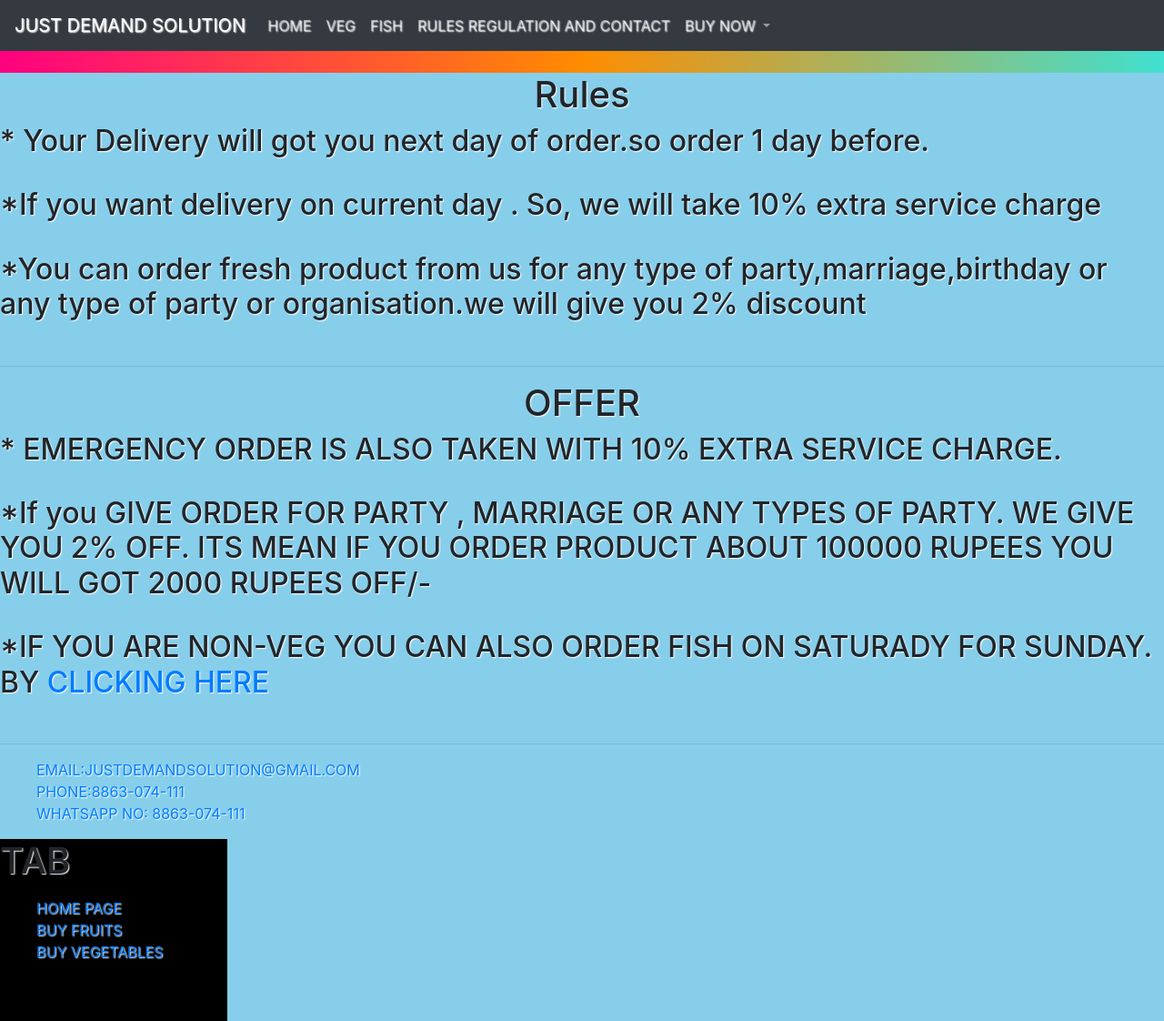
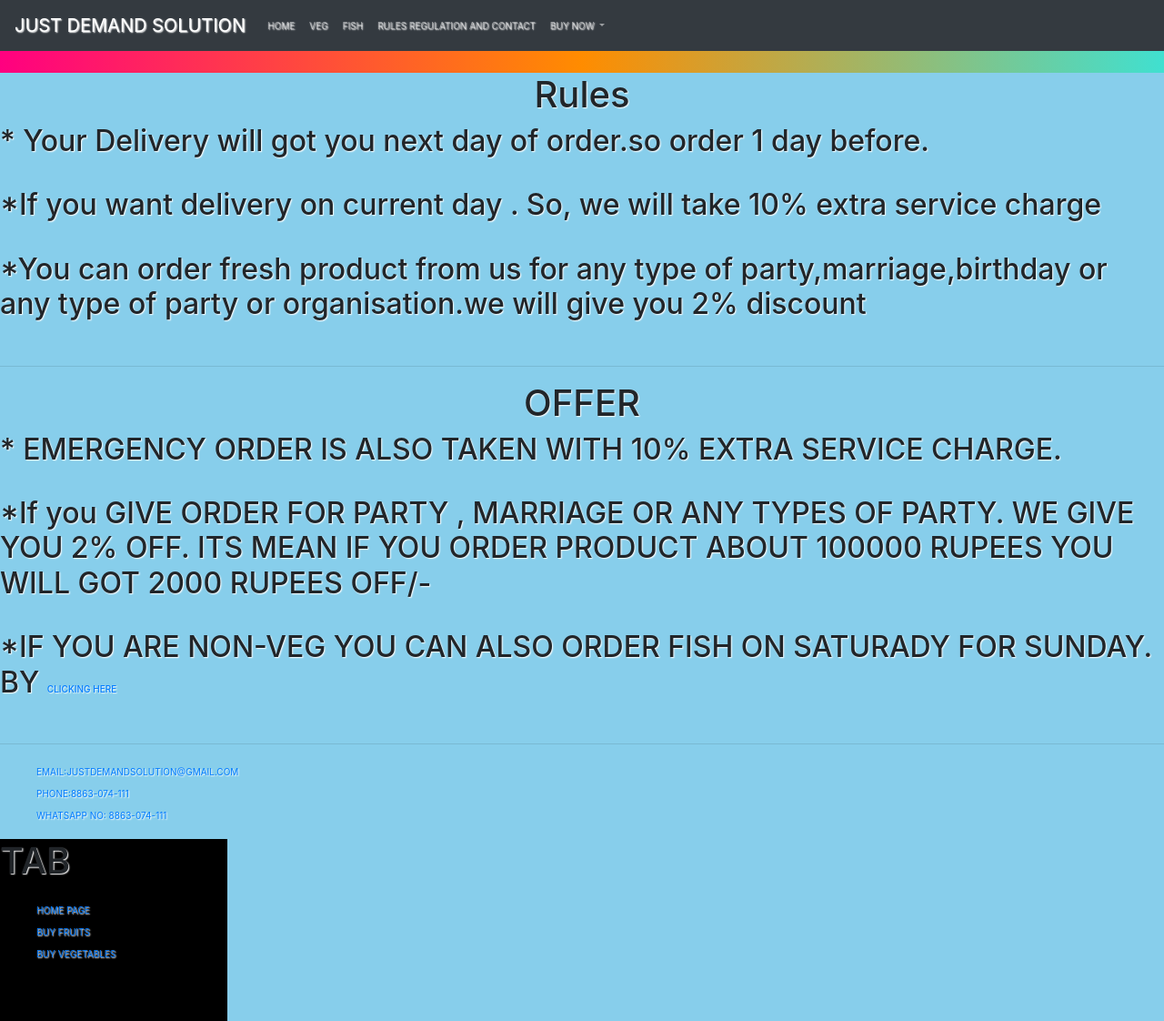
Before and after one commit to anthorrohit/website, a PHP site: page /rules.html in a window 1280 px wide. Shown: the whole page at 91% size. Run offline with PHP 8.4, Linux system fonts and the light colour scheme; some libraries are stand-ins or nearby versions.

Commit message:
Update rules.css

```diff
--- a/rules.css
+++ b/rules.css
@@ -17,6 +17,7 @@ a{font-color: #fff;
 	color: white;
 	text-transform: uppercase;
 	text-decoration: none;
+	font-size: 10px
 }
 .fb{
 	background-color: skyblue;
```
